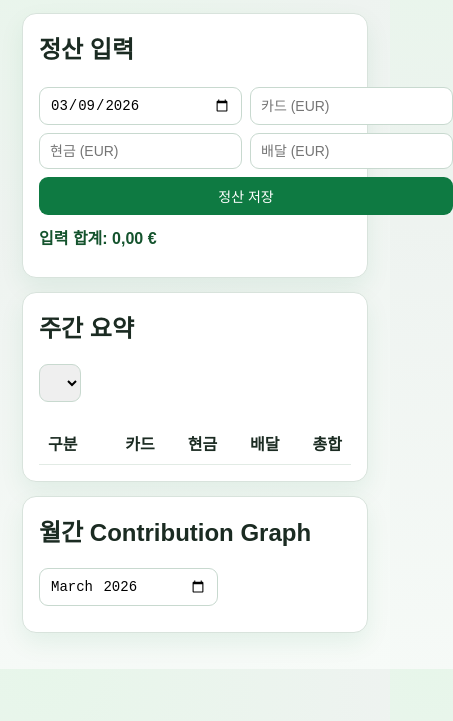
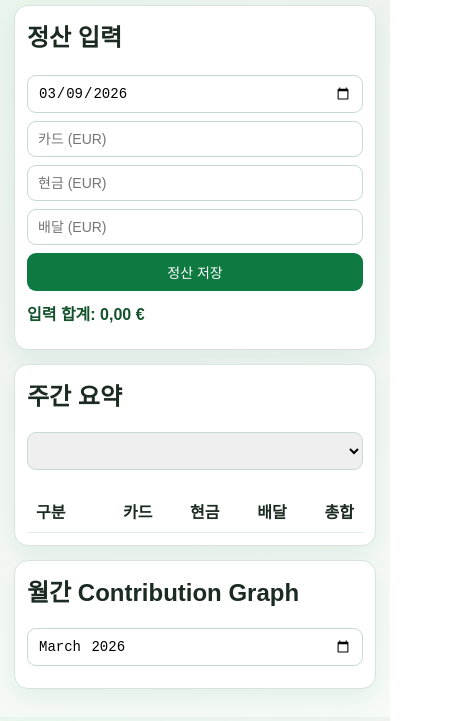
Before and after one commit to Noksando/sushibap-settlement-app, a website: page public/index.html in a window 390 px wide. Shown: the part 123-844 px from the top of the page, 453 px wide, since content can reach past the window. Drawn offline with nearby package versions, Linux system fonts and the light colour scheme; no server answers.

Commit message:
Fix mobile layout overflow in settlement dashboard

```diff
--- a/public/styles.css
+++ b/public/styles.css
@@ -54,6 +54,7 @@ h2 {
 .tabs {
   display: flex;
   gap: 8px;
+  flex-wrap: wrap;
   margin-bottom: 12px;
 }
 
@@ -85,6 +86,8 @@ select {
   border-radius: 9px;
   padding: 9px 10px;
   font-size: 14px;
+  width: 100%;
+  min-width: 0;
 }
 
 button {
@@ -119,6 +122,7 @@ button {
   display: flex;
   justify-content: space-between;
   gap: 8px;
+  flex-wrap: wrap;
   margin-bottom: 8px;
 }
 
@@ -191,7 +195,7 @@ td:first-child {
 
 .contribution-wrap {
   display: grid;
-  grid-template-columns: repeat(auto-fit, minmax(300px, 1fr));
+  grid-template-columns: repeat(auto-fit, minmax(260px, 1fr));
   gap: 14px;
 }
 
@@ -274,11 +278,11 @@ td:first-child {
 
 @media (max-width: 820px) {
   .row-form {
-    grid-template-columns: 1fr 1fr;
+    grid-template-columns: 1fr;
   }
 
   .row-form button {
-    grid-column: span 2;
+    grid-column: auto;
   }
 
   .summary-head {
@@ -286,3 +290,17 @@ td:first-child {
     align-items: flex-start;
   }
 }
+
+@media (max-width: 560px) {
+  .container {
+    padding: 14px;
+  }
+
+  .card {
+    padding: 12px;
+  }
+
+  .contribution-wrap {
+    grid-template-columns: 1fr;
+  }
+}
```
